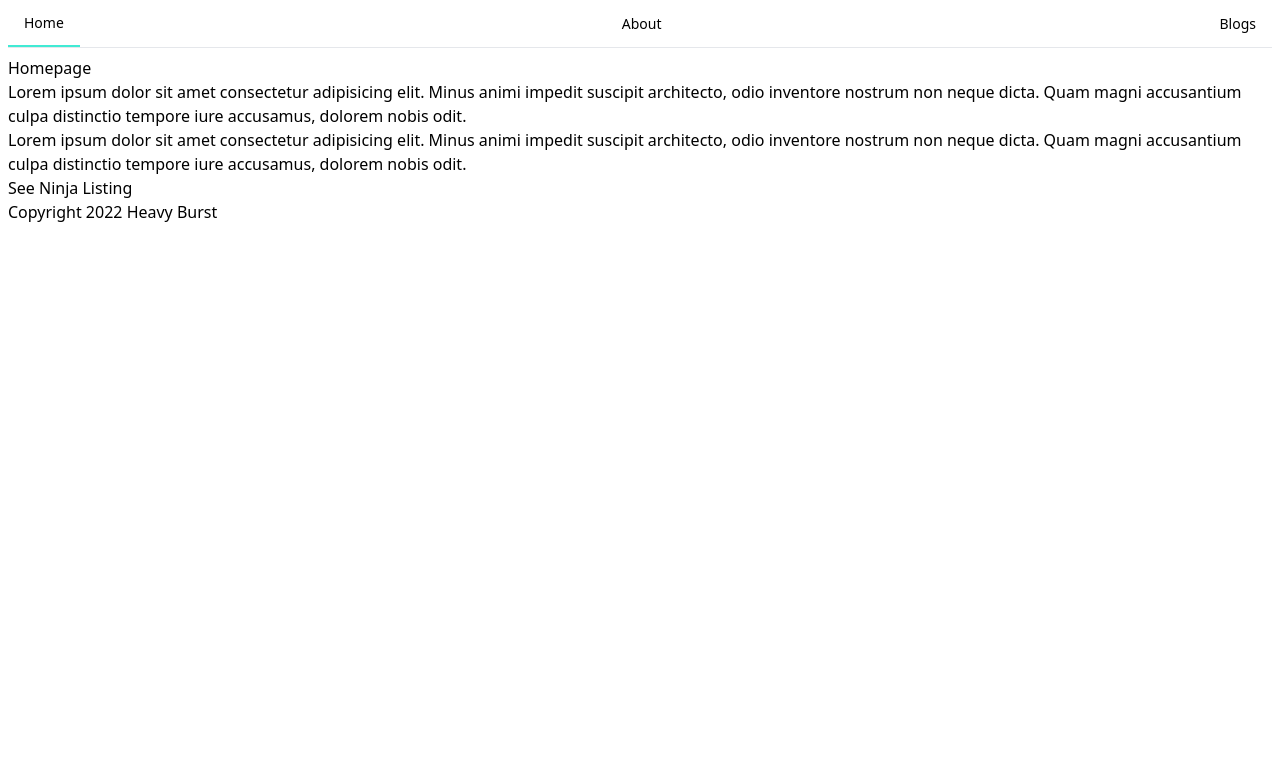
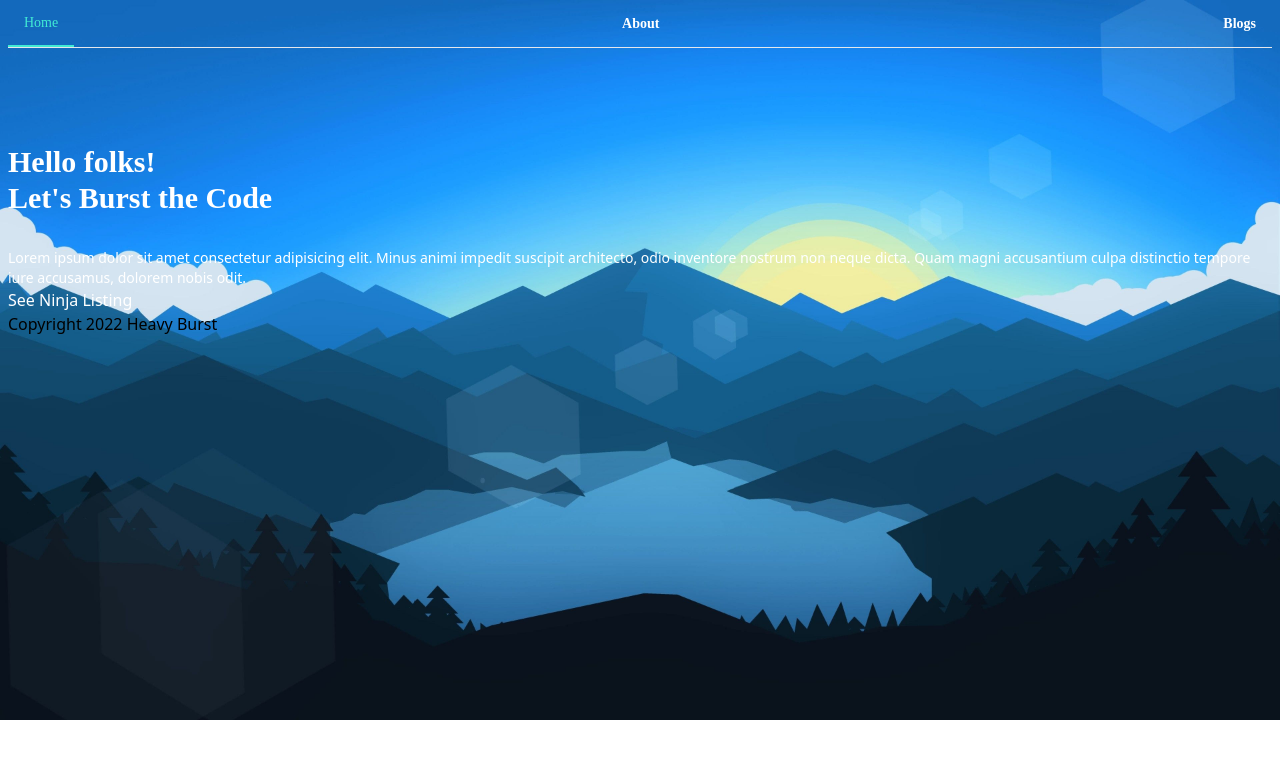
Before and after one commit to Allam0053/heavy-burst, a Next.js app: page / in a window 1280 px wide. Shown: the top 758 px of the page. Built offline with nearby package versions, Linux system fonts and the light colour scheme.

Commit message:
home page

```diff
--- a/components/Navbar.tsx
+++ b/components/Navbar.tsx
@@ -9,9 +9,9 @@ function Navbar() {
       <div className="logo hidden">
         {/* <Image src="/logo.png" alt="site logo" width={128} height={77} /> */}
       </div>
-      <Link href="/"><a className={("px-4 text-sm flex flex-col justify-center") + (router.pathname == "/" ? " active" : " ")}>Home</a></Link>
-      <Link href="/about"><a className={("px-4 text-sm flex flex-col justify-center") + (router.pathname == "/about" ? " active" : " ")}>About</a></Link>
-      <Link href="/blogs/"><a className={("px-4 text-sm flex flex-col justify-center") + (router.pathname.startsWith("/blogs") ? " active" : " ") }>Blogs</a></Link>
+      <Link href="/"><a className={("px-4 text-sm flex flex-col justify-center  font-nunito") + (router.pathname == "/" ? " text-[#41EAD4] font-medium active" : " font-semibold text-white")}>Home</a></Link>
+      <Link href="/about"><a className={("px-4 text-sm flex flex-col justify-center font-nunito hover:text-[#41EAD4]") + (router.pathname == "/about" ? " text-[#41EAD4] font-medium active" : " font-semibold text-white")}>About</a></Link>
+      <Link href="/blogs/"><a className={("px-4 text-sm flex flex-col justify-center font-nunito hover:text-[#41EAD4]") + (router.pathname.startsWith("/blogs") ? " text-[#41EAD4] font-medium active" : " font-semibold text-white") }>Blogs</a></Link>
     </nav>
   );
 }
--- a/pages/index.tsx
+++ b/pages/index.tsx
@@ -1,17 +1,21 @@
 import Head from 'next/head'
 import Link from 'next/link'
+import Image from 'next/image'
+import { useEffect, useState } from 'react';
 
 export default function Home() {
+  const windowSize = useWindowSize();
   return (
     <>
       <Head>
         <title>Ninja List | Home</title>
         <meta name="keywords" content="blogs"/>
       </Head>
-      <div>
-        <h1>Homepage</h1>
-        <p>Lorem ipsum dolor sit amet consectetur adipisicing elit. Minus animi impedit suscipit architecto, odio inventore nostrum non neque dicta. Quam magni accusantium culpa distinctio tempore iure accusamus, dolorem nobis odit.</p>
-        <p>Lorem ipsum dolor sit amet consectetur adipisicing elit. Minus animi impedit suscipit architecto, odio inventore nostrum non neque dicta. Quam magni accusantium culpa distinctio tempore iure accusamus, dolorem nobis odit.</p>
+      <img src={windowSize.width < 768 ? "/background/1.1-mobile.jpg" : "/background/1.jpg"} className='w-[100vw] overflow-visible max-w-[100vw] absolute top-0 left-0 -z-[1]'></img>
+      <div className='text-white'>
+        <h1 className='font-nunito font-semibold text-3xl mt-24'>Hello folks!</h1>
+        <h1 className='font-nunito font-semibold text-3xl mb-8'>Let's <div className='inline-block'>Burst</div> the Code</h1>
+        <p className='text-sm'>Lorem ipsum dolor sit amet consectetur adipisicing elit. Minus animi impedit suscipit architecto, odio inventore nostrum non neque dicta. Quam magni accusantium culpa distinctio tempore iure accusamus, dolorem nobis odit.</p>
         <Link href="/blogs/">
           <a>See Ninja Listing</a>
         </Link>
@@ -19,3 +23,42 @@ export default function Home() {
     </>
   )
 }
+
+type WindowSize = {
+  width: number,
+  height: number
+}
+
+// Hook
+function useWindowSize() {
+  // Initialize state with undefined width/height so server and client renders match
+  // Learn more here: https://joshwcomeau.com/react/the-perils-of-rehydration/
+  const [windowSize, setWindowSize] = useState<WindowSize>({
+    width: 0,
+    height: 0
+  });
+
+  function handleResize(): void {
+    // Set window width/height to state
+    setWindowSize({
+      width: window.innerWidth,
+      height: window.innerHeight,
+    });
+  }
+
+  useEffect(() => {
+    // only execute all the code below in client side
+    if (typeof window !== 'undefined') {
+      // Handler to call on window resize
+      // Add event listener
+      window.addEventListener("resize", handleResize);
+
+      // Call handler right away so state gets updated with initial window size
+      handleResize();
+
+      // Remove event listener on cleanup
+      return () => window.removeEventListener("resize", handleResize);
+    }
+  }, []); // Empty array ensures that effect is only run on mount
+  return windowSize;
+}
--- a/styles/globals.css
+++ b/styles/globals.css
@@ -2,6 +2,8 @@
 @tailwind components;
 @tailwind utilities;
 
+@import url('https://fonts.googleapis.com/css2?family=Nunito:ital,wght@0,200;0,300;0,400;0,500;0,600;0,700;0,800;0,900;1,200;1,300;1,400;1,500;1,600;1,700;1,800;1,900&display=swap');
+
 .active {
   @apply border-b-2 border-[#41EAD4];
 }
--- a/tailwind.config.js
+++ b/tailwind.config.js
@@ -4,7 +4,11 @@ module.exports = {
     './components/**/*.{js,ts,jsx,tsx}',
   ],
   theme: {
-    extend: {},
+    extend: {
+      fontFamily: {
+        nunito: ['Nunito']
+      }
+    },
   },
   plugins: [],
 }
```
Also changed, not shown: public/background/1-mobile.jpg (added), public/background/1.1-mobile.jpg (added).
